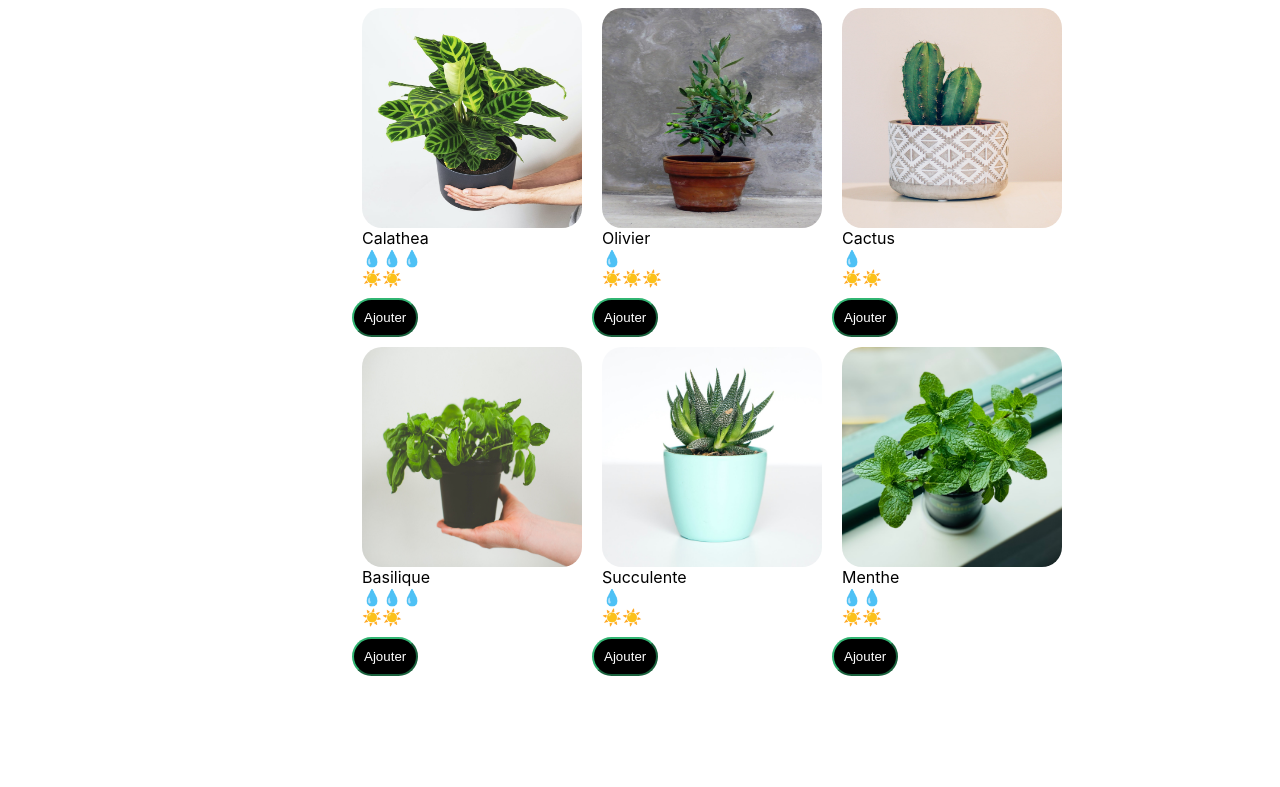
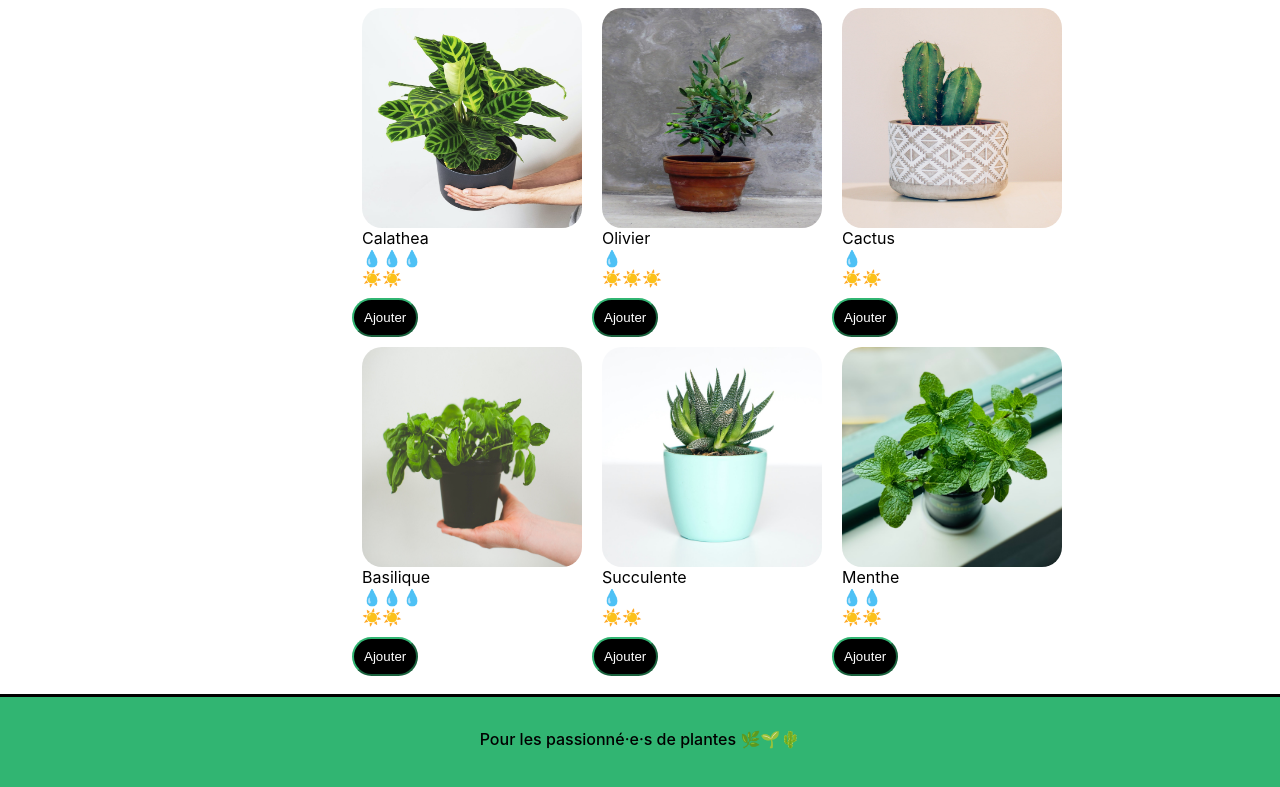
Before and after one commit to radia10/open_app, a React (Create React App) app: page / in a window 1280 px wide. Shown: the part 508-1295 px from the top of the page. Before the commit the page ends 1202 px from the top, so only its background shows below. Built offline with nearby package versions, Linux system fonts and the light colour scheme.

Commit message:
ajouter le footer

```diff
--- a/src/App.js
+++ b/src/App.js
@@ -3,6 +3,8 @@ import './App.css';
 import Banner from './composants/Banner';
 import Cart from './composants/Cart';
 import ShoppingList from './composants/ShoppingList';
+import Footer from './composants/Footer';
+
 //import QuestionForm from './composants/QuestionForm';
 
 import './styles/app.scss';
@@ -22,6 +24,7 @@ function App() {
   <Banner />
   <div id="card"><Cart cart={cart} updateCart={updateCart} /></div>
   <div id='shop'><ShoppingList cart={cart} updateCart={updateCart}/></div>
+  <Footer/>
 
   </div>
 
--- /dev/null
+++ b/src/composants/Footer.jsx
@@ -0,0 +1,17 @@
+
+//import '../styles/Footer.css'
+
+function Footer() {
+
+
+	return (
+		<footer className='lmj-footer'>
+			<div className='lmj-footer-elem'>
+				Pour les passionné·e·s de plantes 🌿🌱🌵
+			</div>
+
+		</footer>
+	)
+}
+
+export default Footer
--- /dev/null
+++ b/src/styles/Footer.scss
@@ -0,0 +1,16 @@
+.lmj-footer {
+	color: black;
+	padding: 32px;
+	border-top: solid 3px black;
+	display: flex;
+	justify-content: flex-start;
+	flex-direction: column;
+	align-items: center;
+	font-weight: 500;
+	background-color: #31b572;
+
+}
+
+.lmj-footer-elem {
+	margin-bottom: 10px;
+}
--- a/src/styles/app.scss
+++ b/src/styles/app.scss
@@ -2,3 +2,4 @@
 @import  "Cart.scss";
 @import  "ShoppingList.scss";
 @import  "PlantItem.scss";
+@import  "Footer.scss";
```
